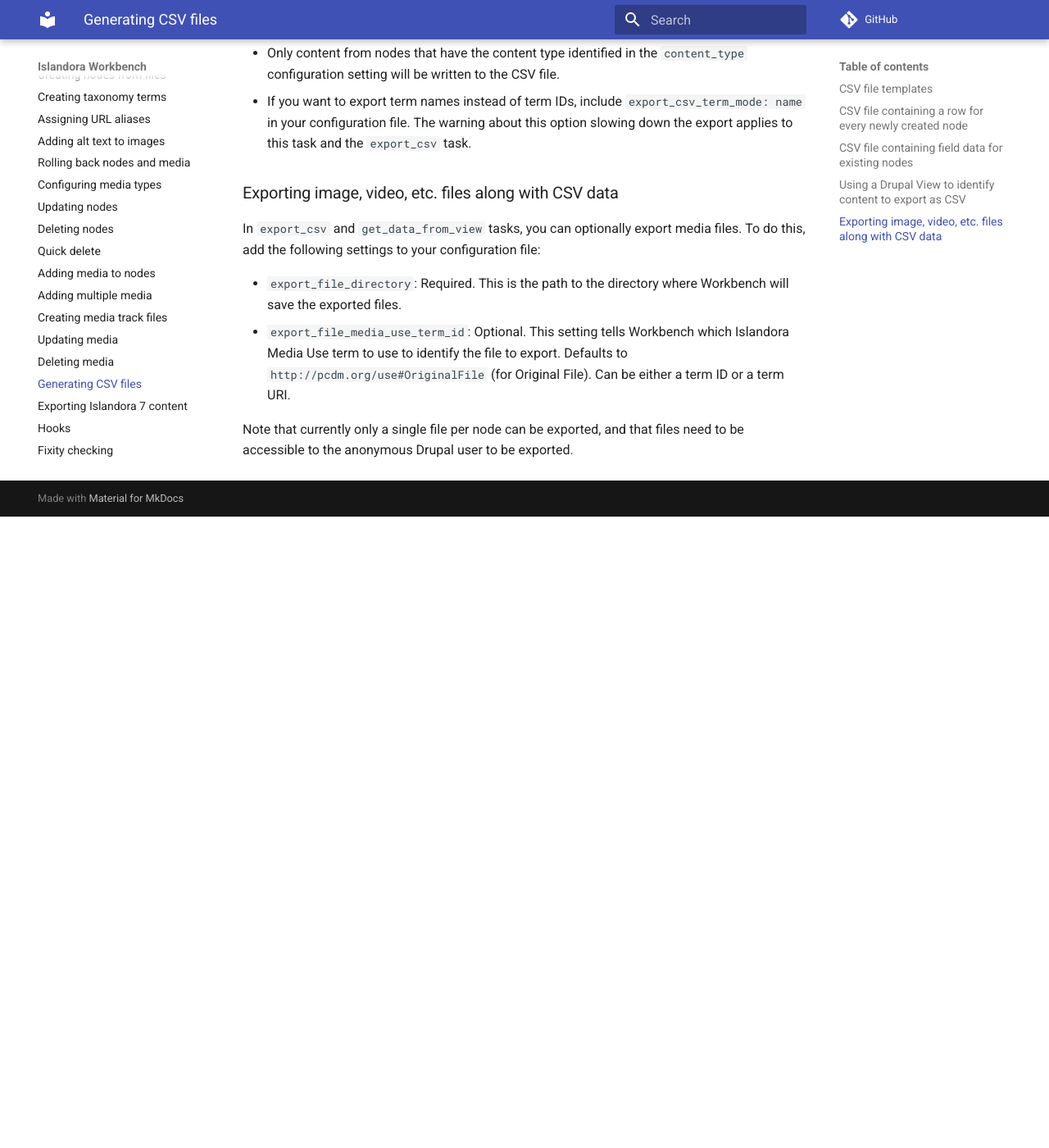
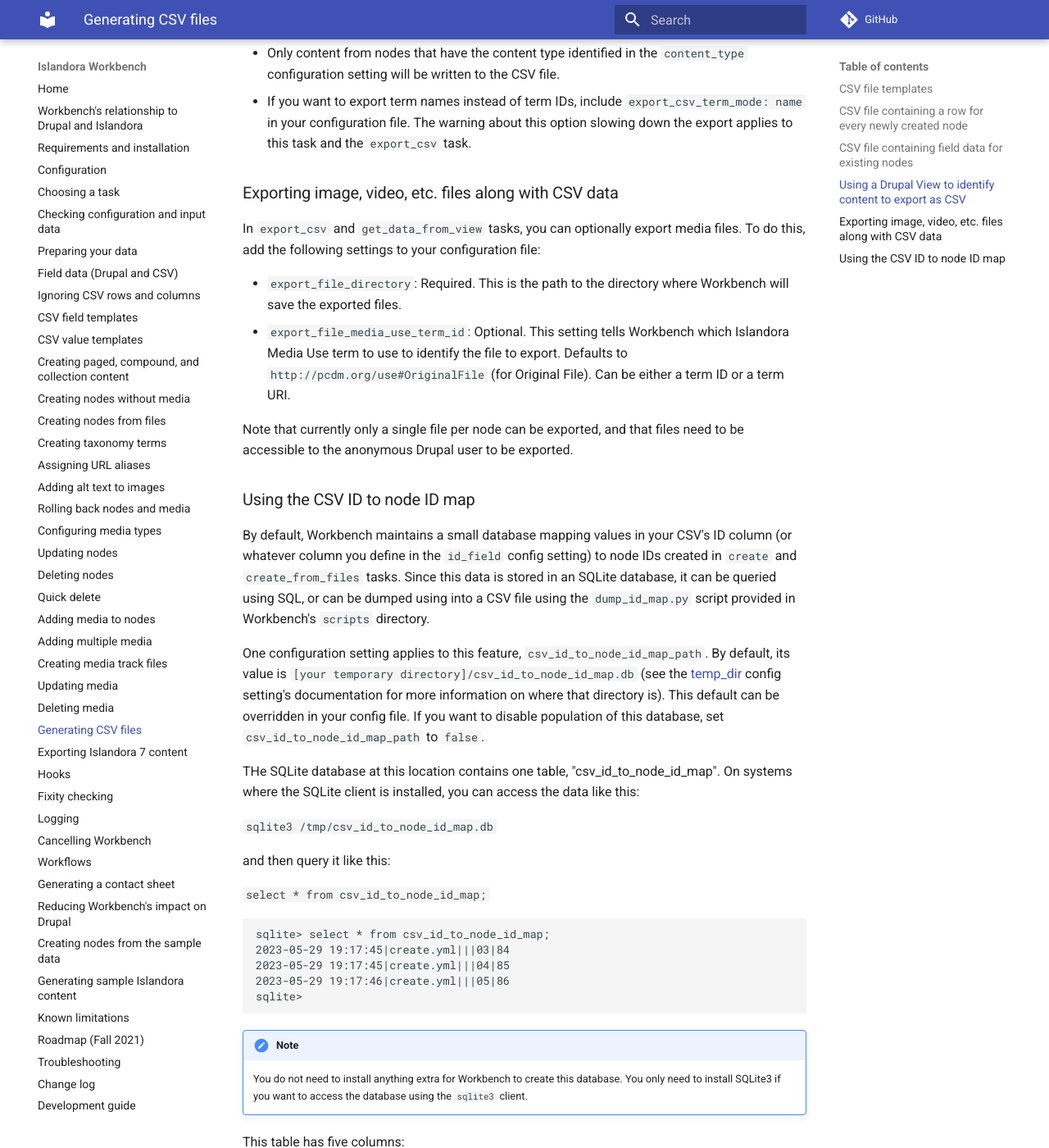
Before and after one commit to mjordan/islandora_workbench_docs, an MkDocs documentation site: the page built from docs/generating_csv_files.md, in a window 1280 px wide and 1400 px high, scrolled down 5562 px. Shown: the whole window at 82% size. Built offline with MkDocs 1.6.1 and Material for MkDocs 9.7.7, drawn with Linux system fonts in a browser that asks for light colours; comment, search, counter and statistics services are not loaded; before the commit the page ends 6192 px from its top, so only the background shows below that; some of the changed text lies outside the part shown.

Commit message:
Added 'Using the CSV ID to node ID map' section to docs.

````diff
--- a/docs/generating_csv_files.md
+++ b/docs/generating_csv_files.md
@@ -149,3 +149,44 @@
 * `export_file_media_use_term_id`: Optional. This setting tells Workbench which Islandora Media Use term to use to identify the file to export. Defaults to `http://pcdm.org/use#OriginalFile` (for Original File). Can be either a term ID or a term URI.
 
 Note that currently only a single file per node can be exported, and that files need to be accessible to the anonymous Drupal user to be exported.
+
+### Using the CSV ID to node ID map
+
+By default, Workbench maintains a small database mapping values in your CSV's ID column (or whatever column you define in the `id_field` config setting) to node IDs created in `create` and `create_from_files` tasks. Since this data is stored in an SQLite database, it can be queried using SQL, or can be dumped using into a CSV file using the `dump_id_map.py` script provided in Workbench's `scripts` directory.
+
+One configuration setting applies to this feature, `csv_id_to_node_id_map_path`. By default, its value is `[your temporary directory]/csv_id_to_node_id_map.db` (see the [temp_dir](/islandora_workbench_docs/configuration/#miscellaneous-settings) config setting's documentation for more information on where that directory is). This default can be overridden in your config file. If you want to disable population of this database, set `csv_id_to_node_id_map_path` to `false`.
+
+THe SQLite database at this location contains one table, "csv_id_to_node_id_map". On systems where the SQLite client is installed, you can access the data like this:
+
+`sqlite3 /tmp/csv_id_to_node_id_map.db`
+
+and then query it like this:
+
+`select * from csv_id_to_node_id_map;`
+
+```
+sqlite> select * from csv_id_to_node_id_map;
+2023-05-29 19:17:45|create.yml|||03|84
+2023-05-29 19:17:45|create.yml|||04|85
+2023-05-29 19:17:46|create.yml|||05|86
+sqlite>
+```
+
+!!! note
+    You do not need to install anything extra for Workbench to create this database. You only need to install SQLite3 if you want to access the database using the `sqlite3` client.
+
+This table has five columns:
+
+* `timestamp`: the current timestamp in `yyyy-mm-dd hh:mm:ss` format or a truncated version of that format
+* `config_file`: the name of the Workbench configuration file active when the row was added
+* `parent_csv_id`: if the node was created along with its parent, the parent's CSV ID
+* `parent_node_id`: if the node was create along with its parent, the parent's node ID
+* `csv_id`: the value in the node's CSV ID field
+* `node_id`: the node's Drupal node ID
+
+If you don't want to use SQL to query the database directly, you can use `scripts/dump_id_map.py` to:
+
+* Dump the contents of the database to a CSV file. To do this, in the Workbench directory, run the script, specifying the path to the database file and the path to the CSV output: `python scripts/dump_id_map.py --db_path /tmp/csv_id_to_node_id_map.db --csv_path /tmp/output.csv`
+* Remove entries before a specific date. To do this, provide the script with the `--remove_entries_before` argument, e.g. `python scripts/dump_id_map.py --db_path csv_id_to_node_id_map.db --remove_entries_before "2023-05-29 19:17"`
+
+The value of the `--remove_entries_before` argument is a date string that can take the form `yyyy-mm-dd hh:mm:ss` or any truncated version of that format, e.g. `yyyy-mm-dd hh:mm`, `yyyy-mm-dd hh`, or `yyyy-mm-dd`. Any rows in the database table that have a `timestamp` value that matches the date value will be deleted from the database.
````
Also changed, not shown: docs/changelog.md (+4 -0 lines), docs/configuration.md (+3 -2 lines).
